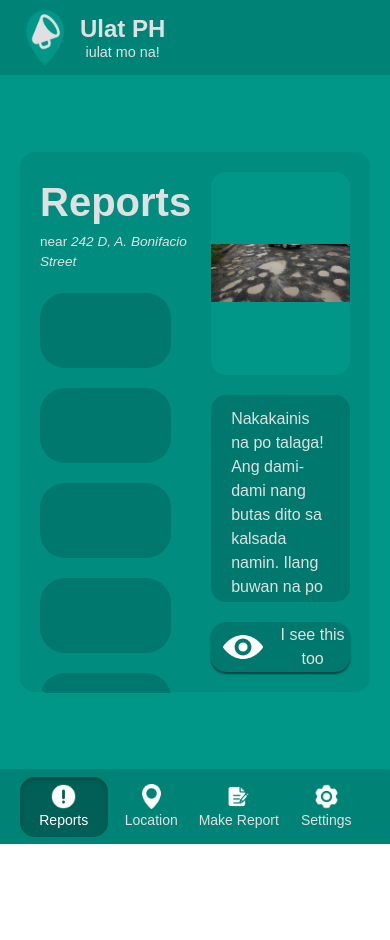
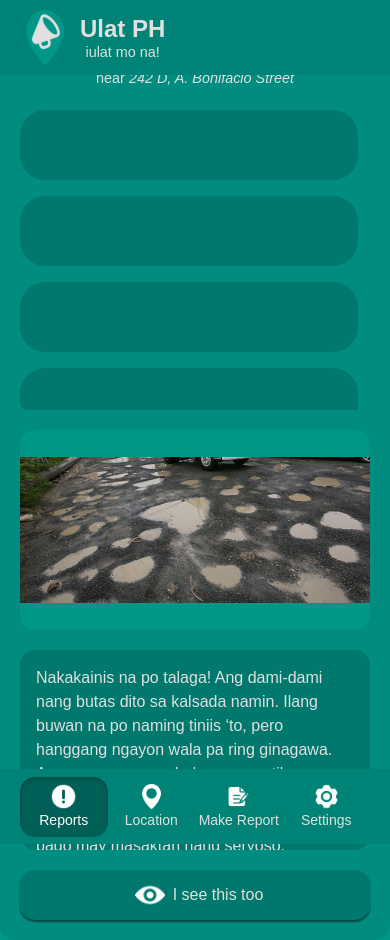
Before and after one commit to vnclrd/metro-realtime, a React (Vite) app in the folder frontend/: page /core in a window 390 px wide. Before the commit the page ends 844 px from the top, so only its background shows below. Built offline with nearby package versions, Linux system fonts and the light colour scheme.

Commit message:
Make reports page responsive

```diff
--- a/frontend/src/jsx/Core.jsx
+++ b/frontend/src/jsx/Core.jsx
@@ -21,78 +21,82 @@ function Core() {
       </header>
 
       {/* ================================================== Reports Page Content ================================================== */}
-
       <div
         className={`flex flex-col min-h-screen items-center justify-center ${
-          activeDiv === 'div1' ? 'bg-[#009688]' : 'hidden'
+          activeDiv === "div1" ? "bg-[#009688]" : "hidden"
         }`}
       >
-
         {/* Panels */}
-        <div className='
-          flex items-center justify-between w-auto ml-5 mr-5 gap-5 rounded-[15px] bg-[#008c7f] p-5
-
-          '
+        <div
+          className="
+            flex flex-col md:flex-row items-center md:items-start justify-between
+            w-full max-w-[1200px] mx-auto gap-5 p-5
+            rounded-[15px] bg-[#008c7f]
+          "
         >
-
           {/* Left Panel */}
-          <div className='flex flex-col w-[50%] h-[500px]'>
-
-            <div className='flex flex-col items-center'>
-              <h1 className='text-[2.5rem] text-[#e0e0e0] font-bold'>Reports</h1>
-
-              <p className='text-[0.85rem] text-[#e0e0e0] mb-5'>
-                near <span className='italic'>242 D, A. Bonifacio Street</span>
+          <div className="flex flex-col w-full md:w-[50%] h-auto md:h-[500px]">
+            <div className="flex flex-col items-center text-center md:text-left">
+              <h1 className="text-[2rem] md:text-[2.5rem] text-[#e0e0e0] font-bold">
+                Reports
+              </h1>
+              <p className="text-[0.9rem] text-[#e0e0e0] mb-5">
+                near <span className="italic">242 D, A. Bonifacio Street</span>
               </p>
             </div>
 
             {/* Reports Container */}
-            <div className='flex items-center justify-center'>
-              <div className='flex flex-col w-[100%] h-[400px] pr-5 gap-5 overflow-y-scroll rounded-lg
-              scrollbar scrollbar-thin scrollbar-thumb-[#008c7f] scrollbar-track-[#e0e0e0]'>
-                <div className='w-full h-[75px] rounded-[25px] bg-[#00786d] flex-shrink-0'></div>
-                <div className='w-full h-[75px] rounded-[25px] bg-[#00786d] flex-shrink-0'></div>
-                <div className='w-full h-[75px] rounded-[25px] bg-[#00786d] flex-shrink-0'></div>
-                <div className='w-full h-[75px] rounded-[25px] bg-[#00786d] flex-shrink-0'></div>
-                <div className='w-full h-[75px] rounded-[25px] bg-[#00786d] flex-shrink-0'></div>
-                <div className='w-full h-[75px] rounded-[25px] bg-[#00786d] flex-shrink-0'></div>
-                <div className='w-full h-[75px] rounded-[25px] bg-[#00786d] flex-shrink-0'></div>
+            <div className="flex items-center justify-center">
+              <div
+                className="
+                  flex flex-col w-full h-[300px] md:h-[400px] pr-3 gap-4 overflow-y-scroll rounded-lg
+                  scrollbar scrollbar-thin scrollbar-thumb-[#008c7f] scrollbar-track-[#e0e0e0]
+                "
+              >
+                {[...Array(7)].map((_, i) => (
+                  <div
+                    key={i}
+                    className="w-full h-[70px] md:h-[75px] rounded-[25px] bg-[#00786d] flex-shrink-0"
+                  ></div>
+                ))}
               </div>
             </div>
-
           </div>
 
           {/* Right Panel */}
-          <div className='flex items-center justify-center w-[50%] h-[500px]'>
-
-            <div className='flex flex-col w-[100%] h-full bg-[#008c7f] rounded-[15px] gap-5'>
-
+          <div className="flex items-center justify-center w-full md:w-[50%] h-auto md:h-[500px]">
+            <div className="flex flex-col w-full h-full bg-[#008c7f] rounded-[15px] gap-5">
               {/* Image Holder */}
-              <div className='w-full h-[50%] rounded-[15px] bg-[#009688]'>
-                <img src='/pothole.png' alt='Photo of report' className='w-full h-full object-contain rounded-[15px]' />
+              <div className="w-full h-[200px] md:h-[50%] rounded-[15px] bg-[#009688]">
+                <img
+                  src="/pothole.png"
+                  alt="Photo of report"
+                  className="w-full h-full object-contain rounded-[15px]"
+                />
               </div>
 
-              {/* Description of report */}
-              <div className='w-full h-[50%] bg-[#00786d] rounded-[15px] text-[#e0e0e0] overflow-y-scroll pl-5 pr-5 pt-3 pb-3'>
+              {/* Description */}
+              <div className="w-full h-[200px] md:h-[50%] bg-[#00786d] rounded-[15px] text-[#e0e0e0] overflow-y-scroll p-4">
                 <p>
                   Nakakainis na po talaga! Ang dami-dami nang butas dito sa kalsada namin.
                   Ilang buwan na po naming tiniis ‘to, pero hanggang ngayon wala pa ring ginagawa.
                   Araw-araw may nadadapa o muntik maaksidente dahil dito. Hindi na po ito ligtas!
-                  Sana naman po ay may kumilos na agad bago may masaktan nang seryoso
+                  Sana naman po ay may kumilos na agad bago may masaktan nang seryoso.
                 </p>
               </div>
 
-              {/* 'I see this too' Button */}
-              <button className='flex items-center justify-center w-full h-[50px] bg-[#00786d] text-[#e0e0e0] rounded-[15px] cursor-pointer shadow-[_0_2px_2px_rgba(0,0,0,0.5)]'>
-                <img src='/vision-icon.png' alt='Vision Icon' className='w-[40px] h-[40px] filter invert m-3' />
+              {/* Button */}
+              <button className="flex items-center justify-center w-full h-[50px] bg-[#00786d] text-[#e0e0e0] rounded-[15px] cursor-pointer shadow-[_0_2px_2px_rgba(0,0,0,0.5)]">
+                <img
+                  src="/vision-icon.png"
+                  alt="Vision Icon"
+                  className="w-[30px] md:w-[40px] h-[30px] md:h-[40px] filter invert m-2 md:m-3"
+                />
                 I see this too
               </button>
             </div>
-
           </div>
-
         </div>
-
       </div>
 
       {/* ================================================== Location Page Content ================================================== */}
```
